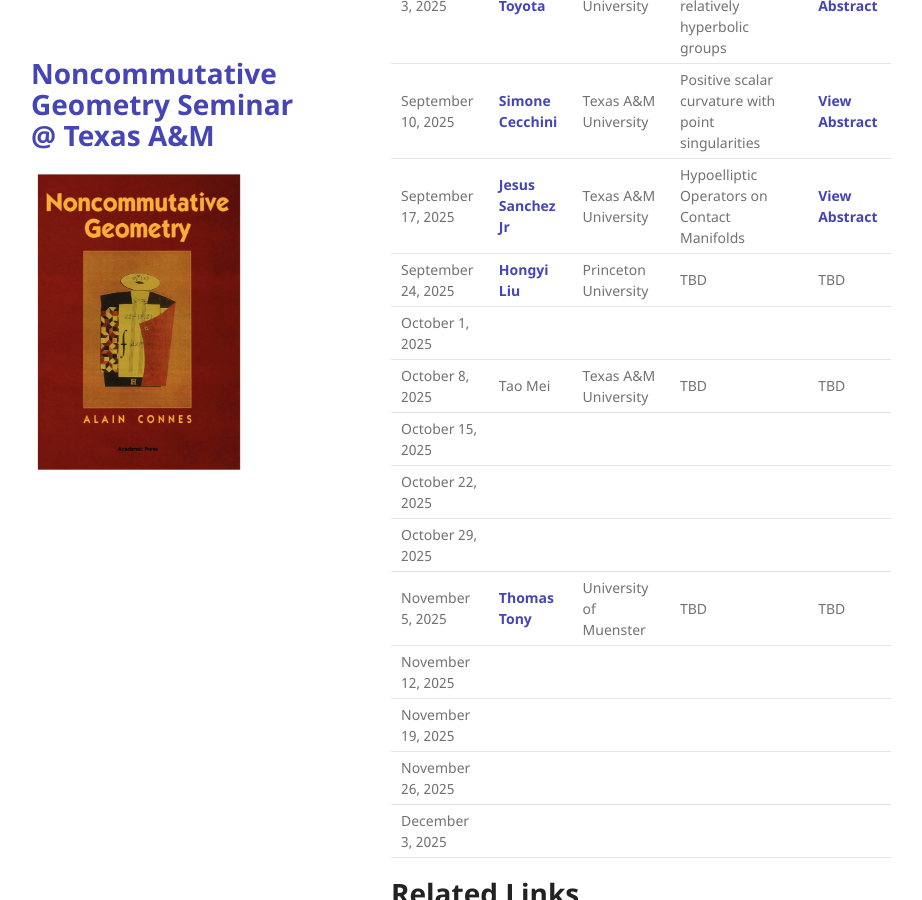
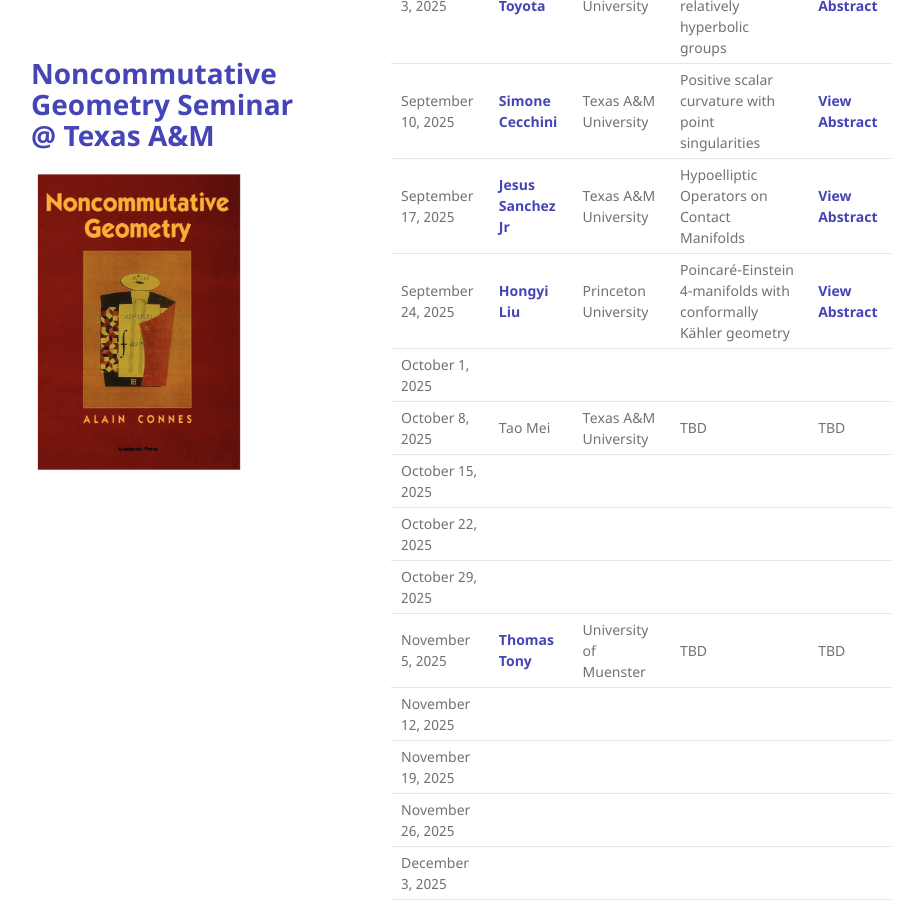
Before and after one commit to tamu-seminar/noncommutative-geometry, a Jekyll site: the page built from index.md, in a window 1280 px wide and 900 px high, scrolled down 433 px. Shown: the whole window, without its empty margins (179-1101 px from the left). Built offline with Jekyll 4.4.1, drawn with Linux system fonts in a browser that asks for light colours.

Commit message:
update Hongyi Liu's title and abstract

```diff
--- a/index.md
+++ b/index.md
@@ -27,7 +27,7 @@
 | September 3, 2025   | [Ryo Toyota](https://sites.google.com/tamu.edu/ryotoyotashomopage/home)     | Texas A&M University | Twisted coarse Baum-Connes conjecture and relatively hyperbolic groups     | <span class="abstract-link" onclick="showAbstract('Ryo-Toyota')">View Abstract</span>  |
 | September 10, 2025 | [Simone Cecchini](https://simonececchini.org/) | Texas A&M University | Positive scalar curvature with point singularities     | <span class="abstract-link" onclick="showAbstract('Simone Cecchini')">View Abstract</span>      |
 | September 17, 2025|    [Jesus Sanchez Jr](https://sites.google.com/view/jstheory/home) | Texas A&M University  |  Hypoelliptic Operators on Contact Manifolds    |   <span class="abstract-link" onclick="showAbstract('Jesus-Sanchez')">View Abstract</span>  |
-| September 24, 2025| [Hongyi Liu](https://www.math.princeton.edu/people/hongyi-liu) | Princeton University |  TBD | TBD     |
+| September 24, 2025| [Hongyi Liu](https://www.math.princeton.edu/people/hongyi-liu) | Princeton University |  Poincar&#233;-Einstein 4-manifolds with conformally K&auml;hler geometry | <span class="abstract-link" onclick="showAbstract('Hongyi-Liu')">View Abstract</span>     |
 | October 1, 2025   |      |   |      |       |
 | October 8, 2025  |  Tao Mei  | Texas A&M University|  TBD    | TBD      |
 | October 15, 2025  |      |   |      |       |
@@ -73,6 +73,10 @@
 
 <div id="Jesus-Sanchez" style="display:none;">
 Historically the elliptic differential operators have held a special place for their importance in mathematical physics as well as their ability to connect various subjects within pure mathematics. In recent years, the Fourier theoretic approach to elliptic operators has seen much progress in its extension to a wider class of operators, those which are hypoelliptic. In this talk we will use the extended Fourier theoretic approach to provide a construction of a new hypoelliptic operator on the Heisenberg group and discuss its properties and generalizations to contact manifolds. This is joint work with Andres Franco Valiente.
+</div>
+
+<div id="Hongyi-Liu" style="display:none;">
+Poincar&#233;–Einstein metrics play an important role in geometric analysis and mathematical physics, yet constructing new examples beyond the perturbative regime is difficult. In this talk, I will describe a class of four-dimensional Poincar&#233;–Einstein manifolds that are conformal to K&auml;hler metrics. These metrics admit a natural symmetry generated by a Killing field, which reduces the Einstein equations to a Toda-type system. This approach leads to existence and uniqueness results in the case of complex line bundles over surfaces of genus at least one. The construction produces large-scale, infinite-dimensional families of new Poincar&#233;–Einstein metrics with conformal infinities of non-positive Yamabe type. This is joint work with Mingyang Li.
 </div>
 
 
```
